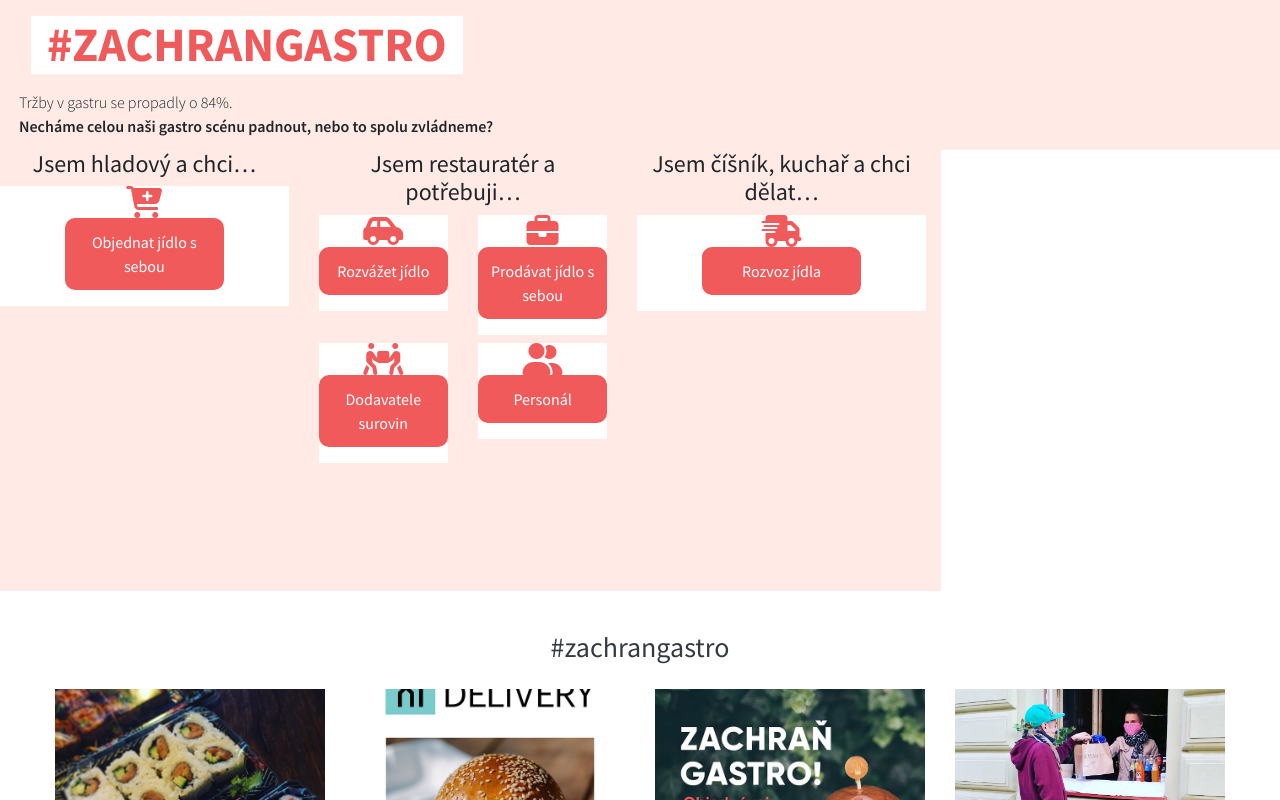
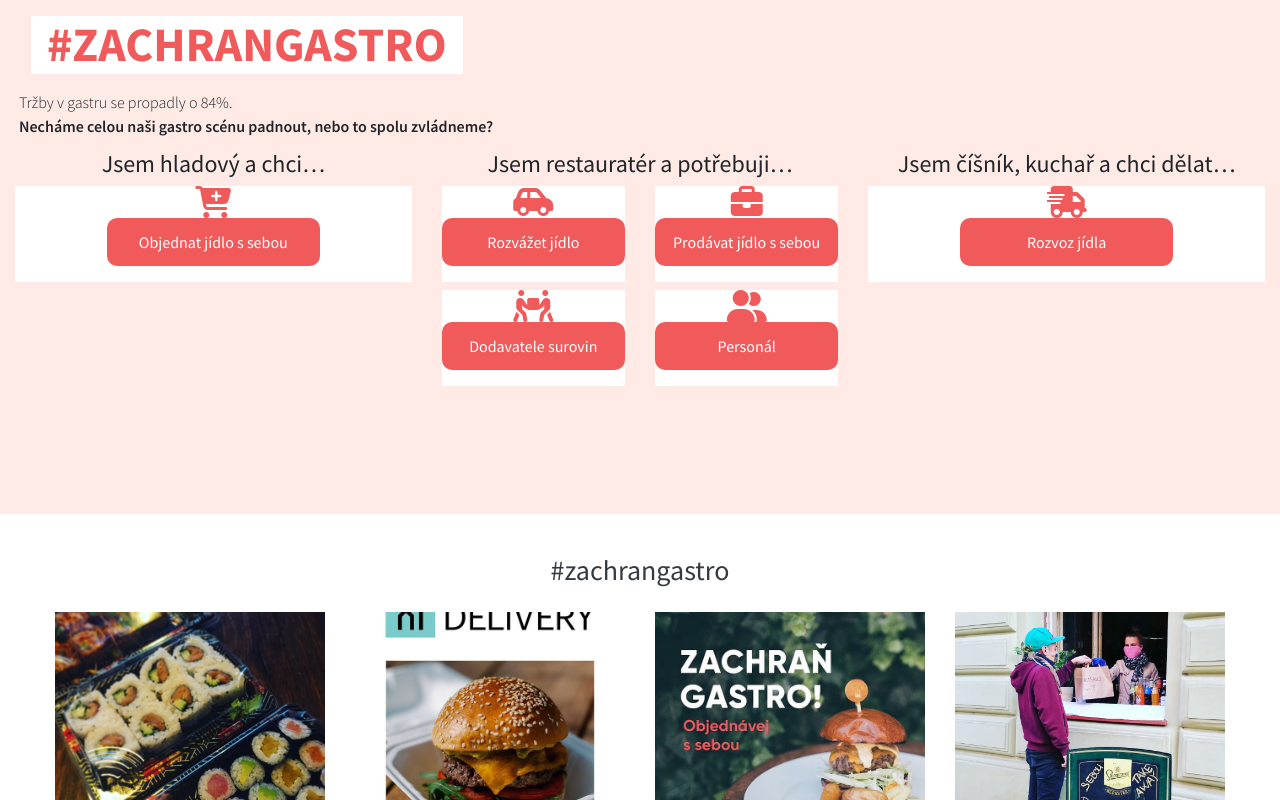
Before and after one commit to Storyous/zachrangastro, a Vue app: page / in a window 1280 px wide. Shown: the top 800 px of the page. Built offline with nearby package versions, Linux system fonts and the light colour scheme.

Commit message:
Update Home.vue

```diff
--- a/src/views/Home.vue
+++ b/src/views/Home.vue
@@ -1,7 +1,7 @@
 <template>
   <div>
+    <guide-post @on-form-selected="onFormSelected" />
     <div class="row">
-      <guide-post @on-form-selected="onFormSelected" />
       <google-form v-if="showForm" :type="formType" />
       <instagram-feed />
     </div>
```
